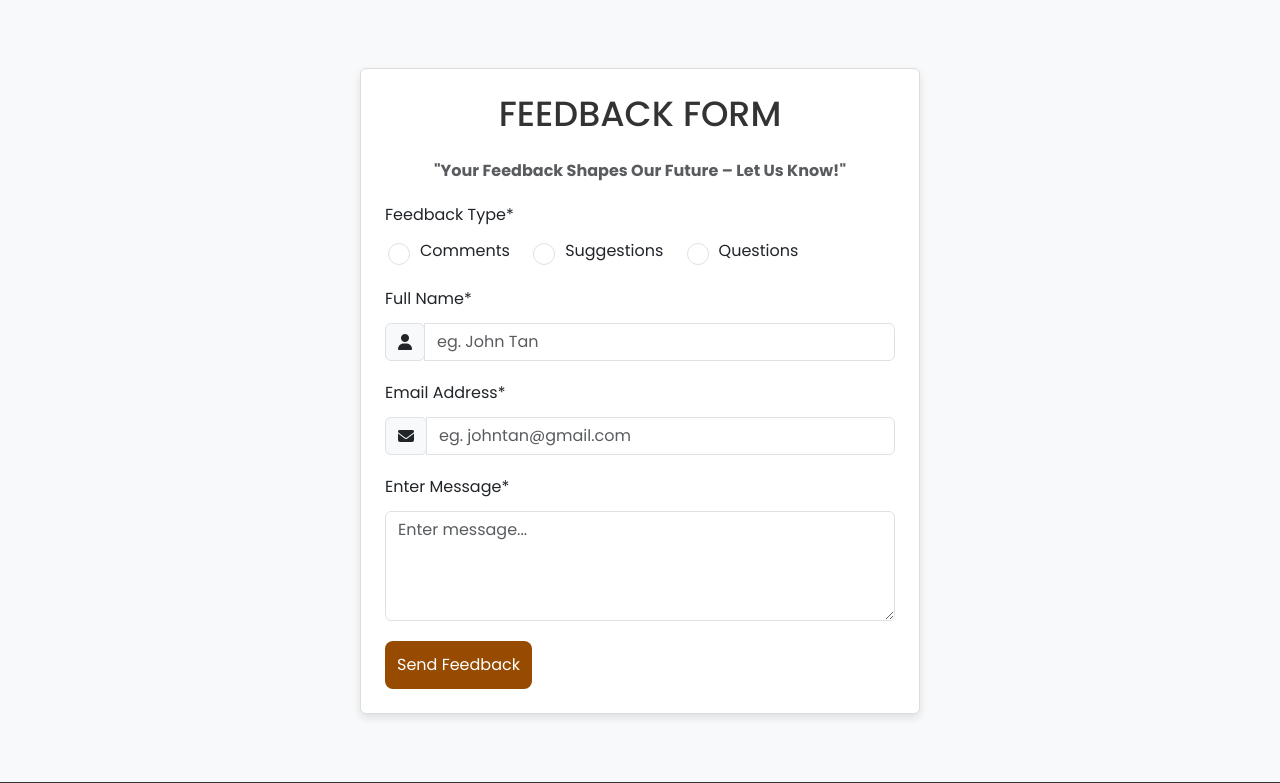
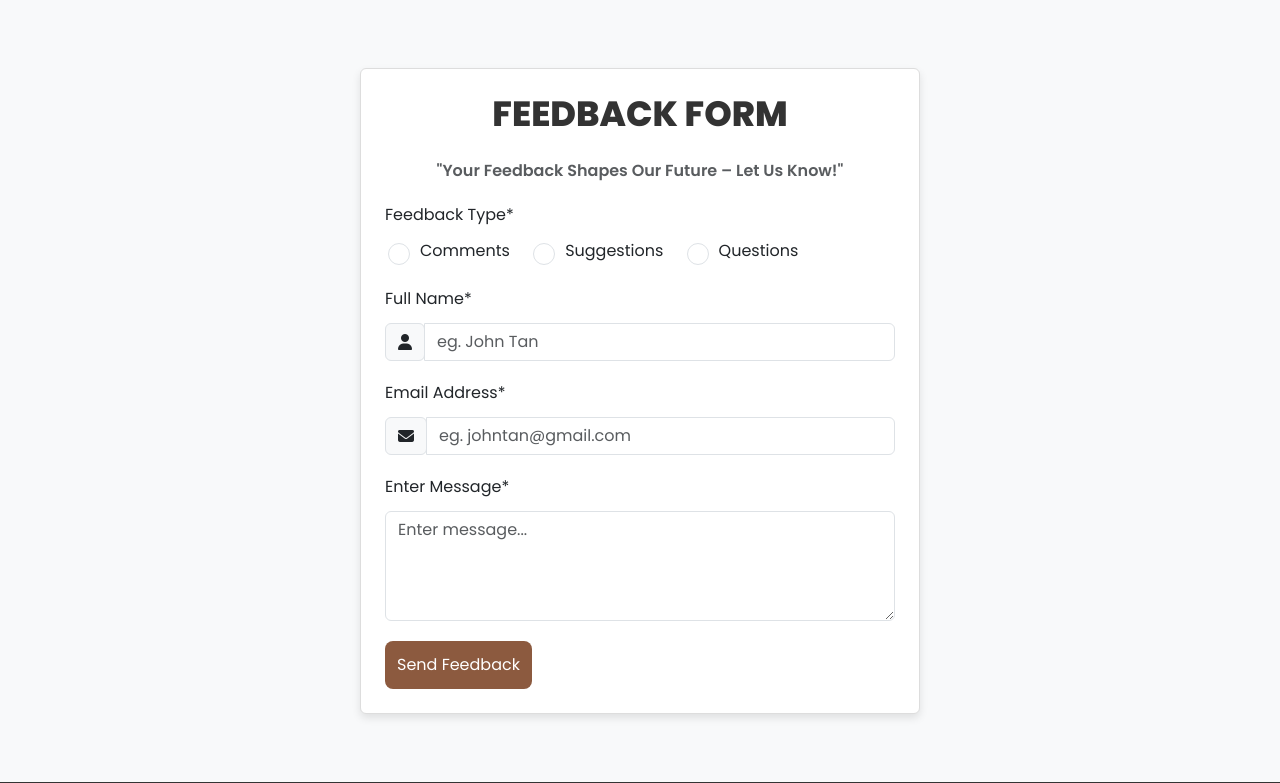
Before and after one commit to Lushfadeds/App-Development-Project, a Flask app: page /contact_us in a window 1280 px wide. Shown: the part 106-889 px from the top of the page. Run offline with Flask 3, Linux system fonts and the light colour scheme; some libraries are stand-ins or nearby versions.

Commit message:
added 2 files

```diff
--- a/static/contact_us.css
+++ b/static/contact_us.css
@@ -21,13 +21,14 @@ body {
 
 h2 {
     font-size: 35px;
+    font-weight: 750;
     color: #333;
     margin-bottom: 20px;
 }
 
 p.text-muted {
     font-size: 16px;
-    font-weight: bold   ;
+    font-weight: 600;
     color: #6c757d;
     margin-bottom: 20px;
 }
@@ -52,7 +53,7 @@ input[type="radio"] {
 }
 
 .btn-block {
-    background-color: #964B00;
+    background-color: #8C5A3F;
     color: white;
     font-size: 16px;
     padding: 12px;
@@ -63,7 +64,7 @@ input[type="radio"] {
 }
 
 .btn-block:hover {
-    background-color: #9c6943;
+    background-color: #5e3d2b;
 }
 
 .alert {
```
